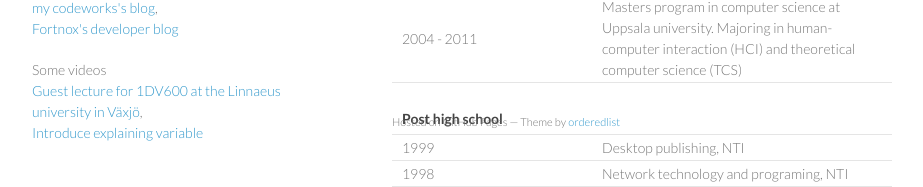
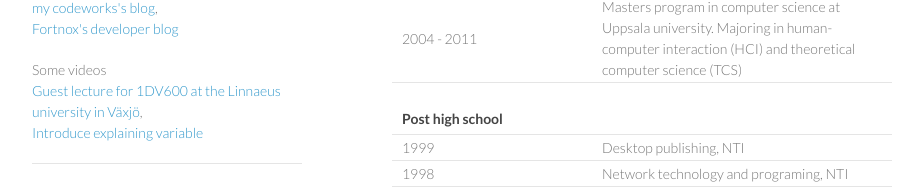
Before and after one commit to d-Pixie/d-Pixie.github.io, a Jekyll site: the page built from cv/index.md, in a window 1280 px wide and 900 px high, scrolled down 557 px. Shown: the part 699-886 px from the top of the window, without its empty margins (178-1101 px from the left). Built offline with Jekyll 4.4.1, drawn with Linux system fonts in a browser that asks for light colours.

Commit message:
Moves footer to its own page

```diff
--- a/_layouts/default.html
+++ b/_layouts/default.html
@@ -42,12 +42,13 @@
           <a href="https://www.livecoding.tv/udm/videos/xYQkL-1dv600-l11-guest-lecture-outlook-7">Guest lecture for 1DV600 at the Linnaeus university in Växjö</a>, <br />
           <a href="https://youtu.be/C7Ge-latsRU">Introduce explaining variable</a>
         </p>
+        <hr>
+        <p>
+          <a href="/about">about this page</a>
+        </p>
       </header>
       <section>
         {{ content }}
-        <footer>
-          <p><small>Hosted on GitHub Pages &mdash; Theme by <a href="https://github.com/orderedlist">orderedlist</a></small></p>
-        </footer>
       </section>
     </div>
     <script src="/javascripts/scale.fix.js"></script>
```
